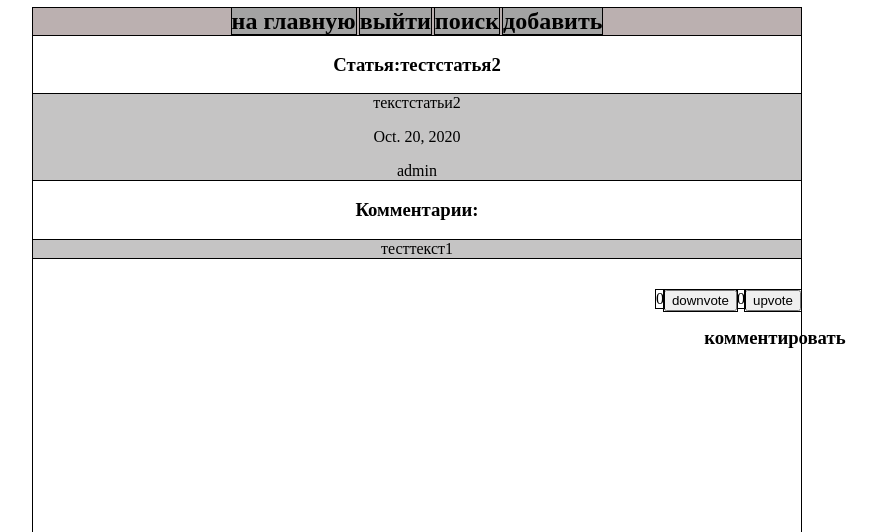
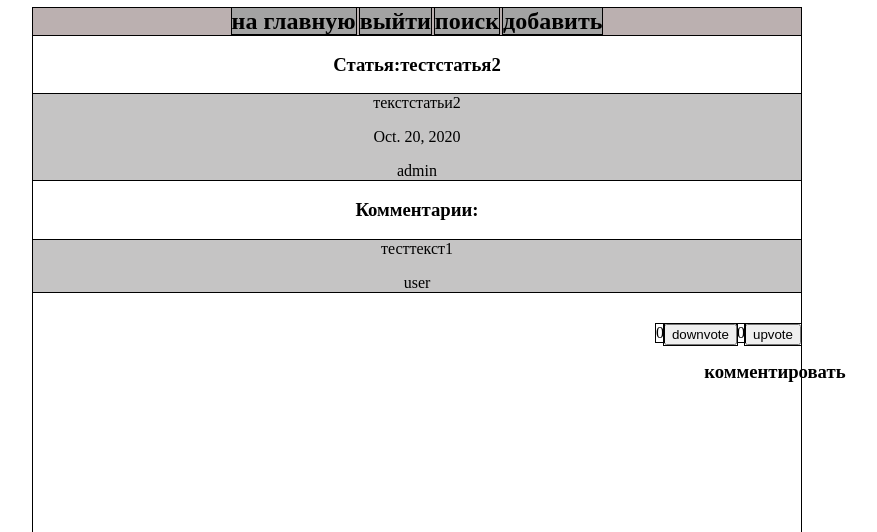
Before and after one commit to MichaelJGoldberg/blog, a Django app: page /2/ in a window 1280 px wide. Shown: the top 532 px of the page, without its empty margins (223-1100 px from the left). Run offline with Django 3.2, Linux system fonts and the light colour scheme; a user stored in the database is signed in; data comes from the database, SQL or seed files in the repository; both versions use the stored data as it was after the commit; parts of the project's set-up code (start-up, migrations or seed data) failed here and were passed over.

Commit message:
небольшие правки

```diff
--- a/mysite/blogapp/forms.py
+++ b/mysite/blogapp/forms.py
@@ -9,7 +9,6 @@ class SearchForm(forms.Form):
 class AddForm(forms.Form):
     title = forms.CharField(max_length = 100)
     text = forms.CharField(max_length = 1000)
-    author = forms.CharField(max_length = 1000)
 
 class LoginForm(forms.Form):
     name = forms.CharField(max_length=100)
--- a/mysite/blogapp/models.py
+++ b/mysite/blogapp/models.py
@@ -16,6 +16,7 @@ class Question(models.Model):
 class Comment(models.Model):
     texts = models.TextField()
     post = models.ForeignKey(Question,related_name='comments',on_delete = models.CASCADE)
+    user = models.ForeignKey(User, on_delete=models.CASCADE)
     def __str__(self):
         return self.texts
 
--- a/mysite/blogapp/templates/details.html
+++ b/mysite/blogapp/templates/details.html
@@ -15,6 +15,7 @@
         {% for comment in commentary_list %}
 
             <p>{{comment.texts}}</p>
+            <p>{{comment.user}}</p>
         {% endfor %}
 </div>
 
--- a/mysite/blogapp/views.py
+++ b/mysite/blogapp/views.py
@@ -54,7 +54,7 @@ def commenting(request, question_id):
         if request.method == "POST":
             _text = request.POST.get("text")
             value = Question.objects.get(id = question_id)
-            comment = Comment(texts= _text,post = value)
+            comment = Comment(texts= _text,post = value, user = request.user)
             comment.save()
             link = '//127.0.0.1:8000/' + str(question_id)
             return redirect(link)
@@ -94,10 +94,8 @@ def adding(request):
     if request.method == "POST":
         _title = request.POST.get("title")
         _text = request.POST.get("text")
-        _author = request.POST.get("author")
-        _user = User.objects.get(username=_author)
-        obj = Question.objects.create(title = _title, text = _text, user = _user )
-        context  = {"object":obj,"user":_user}
+        obj = Question.objects.create(title = _title, text = _text, user = request.user )
+        context  = {"object":obj}
         return render(request, 'add_results.html', context)
 
 
```
Also changed, not shown: mysite/blogapp/migrations/0001_initial.py, mysite/blogapp/migrations/0002_auto_20201017_1827.py (deleted), mysite/blogapp/migrations/0003_remove_choice_choice_value.py (deleted), mysite/db.sqlite3.
